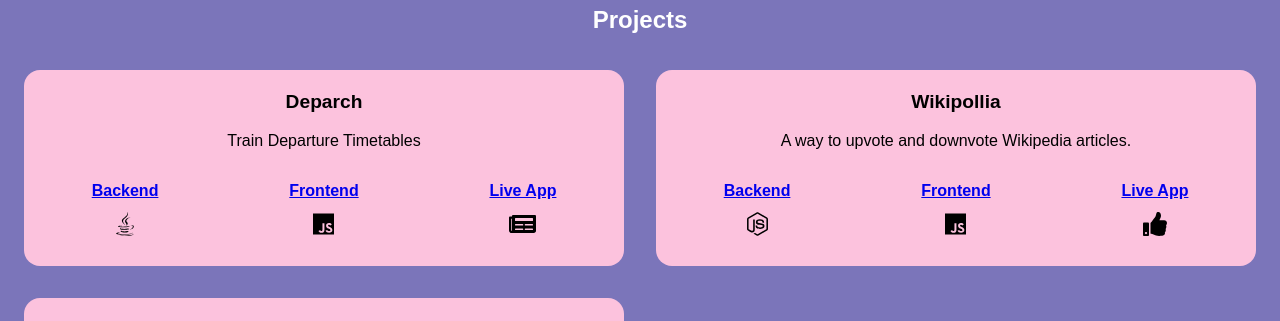
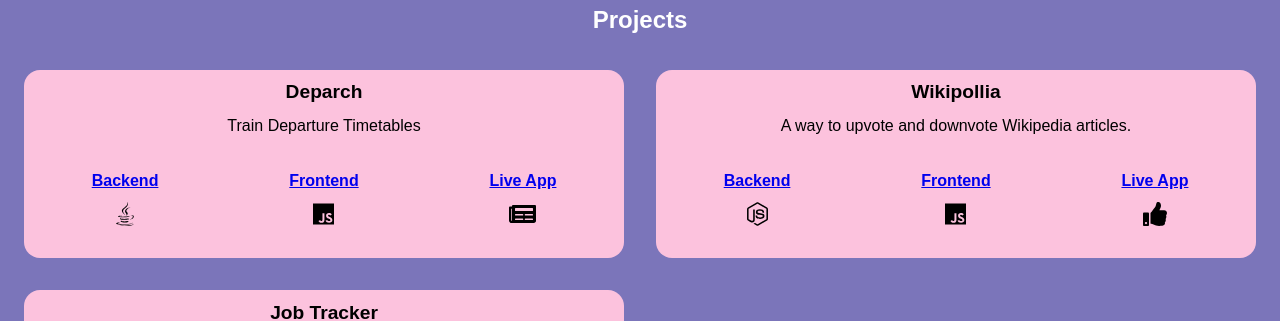
Before and after one commit to donovanrichardson/portfolio2, a Vue app: page / in a window 1280 px wide. Shown: the part 622-943 px from the top of the page. Built offline with nearby package versions, Linux system fonts and the light colour scheme.

Commit message:
some fixes on the projects

```diff
--- a/src/views/Home.vue
+++ b/src/views/Home.vue
@@ -231,7 +231,17 @@ export default {
     margin: 1em;
     padding: .1em;
     border-radius: 1em;
+    display:grid;
+    grid-template-rows: 2fr 2fr 5fr;
 }
+
+.project > p{
+    margin: .25em auto;
+}
+.project > h3{
+    margin: .5em auto;
+}
+
 
 .project-links {
     display: grid;
```
